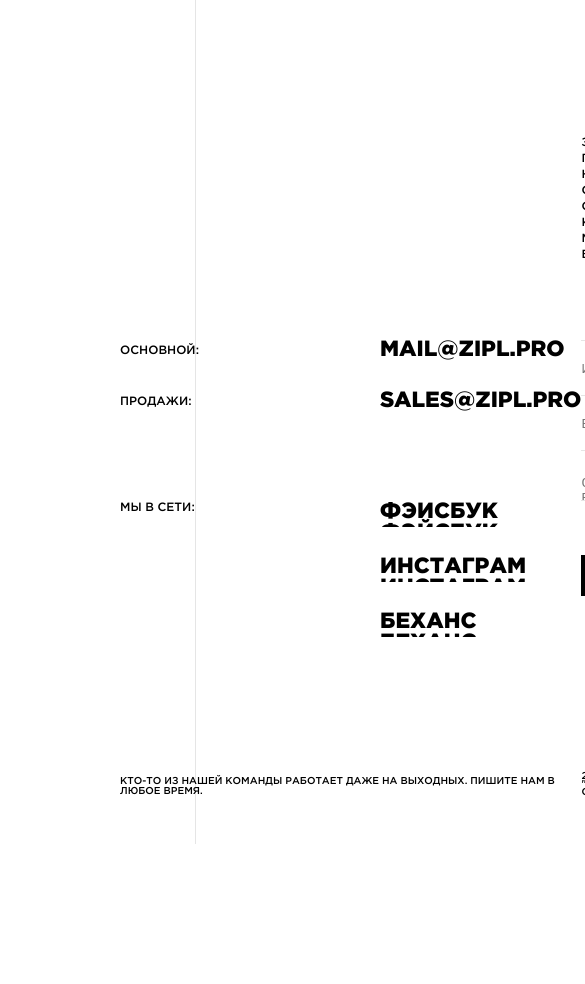
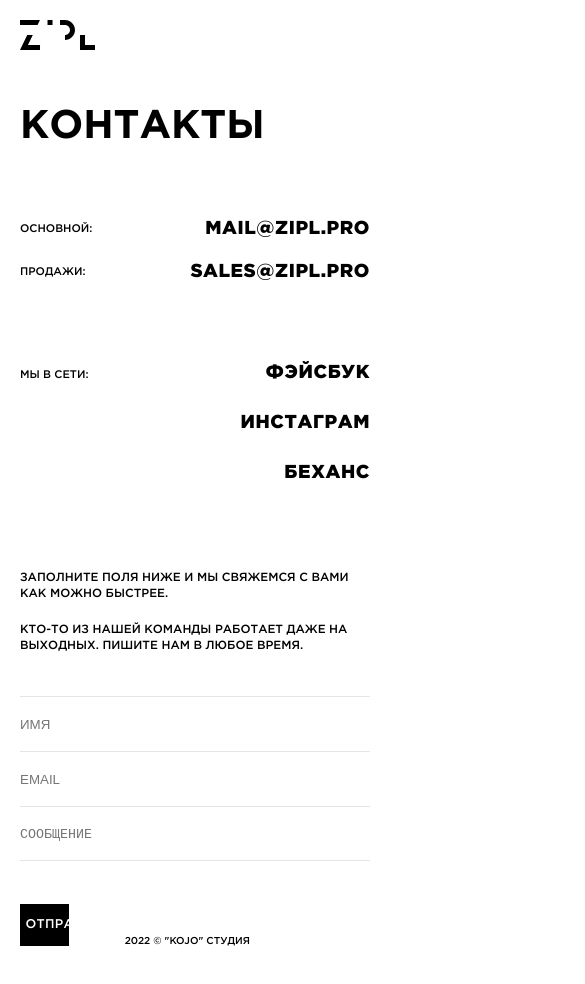
Before and after one commit to AnatolyKostarev/kojo, a React (Create React App) app: page /contacts in a window 390 px wide. Shown: the top 984 px of the page, 585 px wide, since content can reach past the window. Before the commit the page ends 844 px from the top, so only its background shows below. Built offline with nearby package versions, Linux system fonts and the light colour scheme.

Commit message:
adaptive mobile, fix form, fix headerContact

```diff
--- a/src/components/contacts/Contacts.jsx
+++ b/src/components/contacts/Contacts.jsx
@@ -17,9 +17,9 @@ export default function Contacts() {
 
   return (
     <>
+    <Headercontacts title="контакты" />
       <section className={styles.contacts}>
         <div className={styles.container}>
-          <Headercontacts title="контакты" />
           <div className={styles.contacts__wraper}>
             <div className={styles.contacts__wraper_left}>
               <ul className={styles.contacts__info}>
--- a/src/components/contacts/Contacts.module.css
+++ b/src/components/contacts/Contacts.module.css
@@ -1,3 +1,4 @@
+@media screen and (min-width: 1240px) {
   .contacts::before {
     content: "";
     position: absolute;
@@ -36,9 +37,12 @@
   }
 
   .contacts__row {
+    position: relative;
+    top: -1vh;
     transition: 0.3s ease-in-out;
     overflow-y: hidden;
-  max-height: 25px;
+    max-height: 2.4vh;
+    line-height: 2.8vh;
   }
 
   .contacts__links {
@@ -62,14 +66,16 @@
 
   .contacts__label {
     min-width: 80px;
-  font-size: 12px;
+    font-size: 1.35vh;
     text-align: left;
     text-transform: uppercase;
   }
 
   .contacts__link {
     font-family: "GothamProBlack", sans-serif;
-  font-size: 22px;
+    font-size: 2.22vh;
+    letter-spacing: 0.07vh;
+    /* line-height: 1.19vh; */
     text-align: left;
     text-transform: uppercase;
   }
@@ -78,7 +84,8 @@
   .contacts__item_bottom {
     display: block;
     font-family: "GothamProBlack", sans-serif;
-  font-size: 22px;
+    font-size: 2.22vh;
+    letter-spacing: 0.07vh;
     text-align: left;
     text-transform: uppercase;
     transition: 0.3s ease-in-out;
@@ -96,7 +103,8 @@
 
   .contacts__message {
     margin-top: 50px;
-  font-size: 10px;
+    font-size: 1.4vh;
+    line-height: 1.9vh;
     text-align: left;
     text-transform: uppercase;
   }
@@ -125,3 +133,134 @@
     line-height: 8px;
     text-transform: uppercase;
   }
+}
+
+@media screen and (max-width: 1239px) {
+  .contacts::before {
+    display: none;
+  }
+
+  .container {
+    max-width: 1920px;
+    padding: 0 20px 0;
+    box-sizing: content-box;
+  }
+
+  .contacts__wraper {
+    display: contents;
+    justify-content: space-between;
+  }
+
+  .contacts__wraper_left {
+    display: flex;
+    flex-direction: column;
+    row-gap: 90px;
+    max-width: 860px;
+  }
+
+  .contacts__info,
+  .contacts__list {
+    display: flex;
+    flex-direction: column;
+    row-gap: 30px;
+  }
+
+  .contacts__row {
+    position: relative;
+    top: -1vh;
+    transition: 0.3s ease-in-out;
+    overflow-y: hidden;
+    max-height: 2.4vh;
+    line-height: 2.8vh;
+    text-align: right;
+  }
+
+  .contacts__links {
+    display: block;
+    transform: translateY(0%);
+    transition: 0.3s ease-in-out;
+  }
+
+  .contacts__links:hover {
+    cursor: url("/public/img/header/cursor_active.svg") 10 10, pointer;
+    transform: translateY(-50%);
+    transition: 0.3s ease-in-out;
+  }
+
+  .contacts__row_top {
+    display: flex;
+    justify-content: space-between;
+    align-items: center;
+  }
+
+  .contacts__label {
+    min-width: 80px;
+    font-size: 11px;
+    line-height: 13px;
+    text-align: left;
+    text-transform: uppercase;
+  }
+
+  .contacts__link {
+    font-family: "GothamProBlack", sans-serif;
+    font-size: 2.22vh;
+    letter-spacing: 0.07vh;
+    line-height: 1.19vh;
+    text-align: left;
+    text-transform: uppercase;
+  }
+
+  .contacts__item_top,
+  .contacts__item_bottom {
+    display: block;
+    font-family: "GothamProBlack", sans-serif;
+    font-size: 2.22vh;
+    letter-spacing: 0.07vh;
+    text-transform: uppercase;
+    transition: 0.3s ease-in-out;
+  }
+
+  .contacts__item_top:hover,
+  .contacts__item_bottom:hover {
+    cursor: url("/public/img/header/cursor_active.svg") 10 10, pointer;
+  }
+
+  .contacts__social {
+    display: flex;
+    justify-content: space-between;
+  }
+
+  .contacts__message {
+    margin-top: 5vh;
+    font-size: 1.4vh;
+    line-height: 1.9vh;
+    text-align: left;
+    text-transform: uppercase;
+  }
+
+  .contacts__wraper_right {
+    position: relative;
+  }
+
+  .contacts__text {
+    position: absolute;
+    top: -15vh;
+    left: 0;
+    font-size: 1.4vh;
+    line-height: 1.9vh;
+    text-align: left;
+    text-transform: uppercase;
+  }
+
+  .contacts__copyright {
+    position: absolute;
+    bottom: 0;
+    right: 120px;
+    font-size: 10px;
+    line-height: 8px;
+    text-transform: uppercase;
+  }
+  .contacts__form {
+    margin-top: 5vh;
+  }
+}
--- a/src/components/form/Form.module.css
+++ b/src/components/form/Form.module.css
@@ -15,14 +15,14 @@
 
   .textarea {
     border-bottom: 1px solid rgba(0, 0, 0, 0.1);
-    height: 6vh;
+    height: 8vh;
     padding: 3vh 0 0;
     overflow: hidden;
     resize: none;
   }
 
   .submitWrapper {
-    margin: 6.049382716049383vh 0 0;
+    margin: 6vh 0 0;
   }
 
   .item:hover {
@@ -36,7 +36,7 @@
 
 @media screen and (max-width: 1023px) {
   .form {
-    width: 95%;
+    width: 100%;
   }
 
   .formcontrol {
@@ -55,15 +55,15 @@
 
   .textarea {
     border-bottom: 1px solid rgba(0, 0, 0, 0.1);
-    height: 6vh;
-    padding: 3vh 0 0;
+    height: 55px;
+    padding: 20px 0;
     overflow: hidden;
     resize: none;
   }
 
   .submitWrapper {
     text-align: right;
-    margin: 6.049382716049383vh 0 0;
+    margin: 40px 0 40px;
   }
 
   .item:hover {
--- a/src/layouts/header/contacts/Headercontacts.module.css
+++ b/src/layouts/header/contacts/Headercontacts.module.css
@@ -1,3 +1,5 @@
+@media screen and (min-width: 1240px) {
+
 #header {
   max-width: 860px;
   margin-bottom: 150px;
@@ -5,7 +7,7 @@
 
 .container {
   max-width: 860px;
-  padding: 0;
+  padding: 0 120px 0;
   box-sizing: content-box;
 }
 
@@ -59,8 +61,10 @@
 .title {
   position: relative;
   font-family: "GothamProBold", sans-serif;
-  font-size: 50px;
-  line-height: 50px;
+  /* top: 12.34vh; */
+  /* left: 20.13vh; */
+  font-size: 4.93vh;
+  line-height: 4.69vh;
   text-transform: uppercase;
   animation: show_title;
   animation-duration: 1.5s;
@@ -81,6 +85,37 @@
   animation-duration: 1.5s;
   animation-delay: 1s;
   opacity: 0;
+}
+}
+
+@media screen and (max-width: 1239px) {
+
+  .title {
+    position: absolute;
+    font-family: "GothamProBold";
+    padding: 0 20px;
+    margin: 40px 0 100px;
+    font-size: 40px;
+    line-height: 28px;
+    text-transform: uppercase;
+    animation: show_title;
+    animation-duration: 1.5s;
+    animation-iteration-count: infinite;
+    animation-delay: 1s;
+    opacity: 0;
+  }
+
+  .header__img {
+    position: relative;
+    padding: 20px;
+    animation: show_title;
+    animation-duration: 1.5s;
+    animation-iteration-count: infinite;
+    animation-delay: 1s;
+    opacity: 0;
+    overflow: hidden;
+  }
+
 }
 
 @keyframes slide {
```
Also changed, not shown: 2 other files (tests, documents, lock files or other folders). Lines whose indentation alone changed are shown as unchanged.
